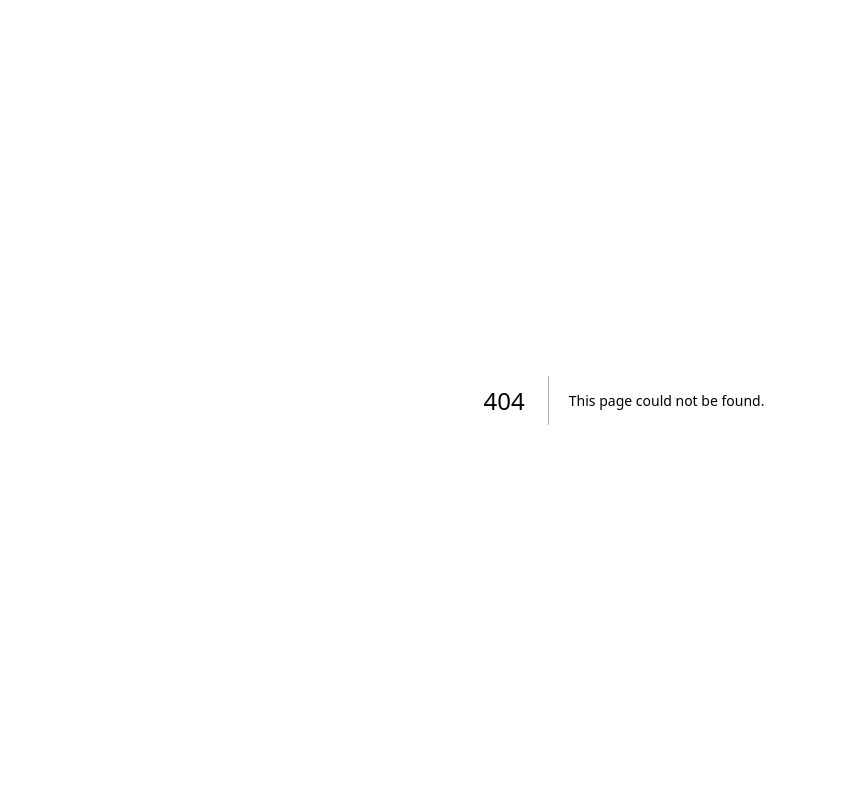
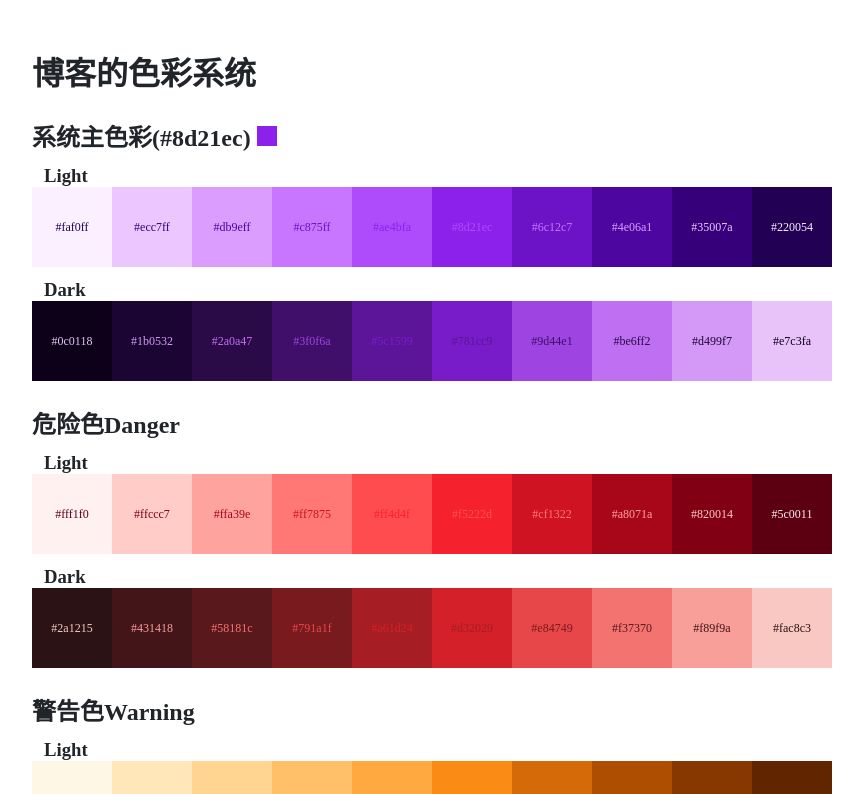
Before and after one commit to stack-wuh/x.wuh.site, a Next.js app in the folder packages/wuh.site.next/: page /design/system-color in a window 1280 px wide. Before the commit this address had no page. Shown: the top 794 px of the page, without its empty margins (16-879 px from the left). Built offline with nearby package versions, Linux system fonts and the light colour scheme.

Commit message:
feat(CM.Flex): 新增Button组件

```diff
--- /dev/null
+++ b/packages/wuh.site.next/app/design/system-color/page.tsx
@@ -0,0 +1,95 @@
+'use client'
+import * as React from 'react'
+import styled from 'styled-components'
+import { generate, red, redDark, orange, orangeDark, green, greenDark } from '@ant-design/colors'
+
+const H2 = styled.h2`
+  margin-top: 24px;
+`
+
+const H3 = styled.h3`
+  margin-top: 12px;
+  margin-left: 12px;
+`
+
+const ColorWrapper = styled.div`
+  display: flex;
+  flex-wrap: nowrap;
+  align-items: flex-end;
+
+  & > div {
+    width: 80px;
+    height: 80px;
+    display: flex;
+    align-items: center;
+    justify-content: center;
+    font-size: 12px;
+    font-weight: 500;
+    transition: all .35s ease;
+    transform-origin: revert;
+
+
+    &:hover {
+      height: 90px;
+      margin-top: -10px;
+      transition: all .35s ease;
+      cursor: pointer;
+      transform-origin: revert;
+    }
+  }
+`
+
+
+const renderColorPanel = (colors: string[]) => {
+  return <ColorWrapper>
+    {
+      colors.map((color, index) => {
+        return <div key={color} style={{ backgroundColor: color, color: colors[9 - index]}}>{color}</div>
+      })
+    }
+  </ColorWrapper>
+}
+
+const PageColors: React.FC = () => {
+  const defaultThemeColors = generate('#8d21ec', { theme: 'default', backgroundColor: '#eee' })
+  const darkThemeColors = generate('#8d21ec', { theme: 'dark', backgroundColor: '#000'})
+
+  const defaultTextColors = generate('#746a6a', { theme: 'default', })
+  const darkTextColors = generate('#e7b6b7', { theme: 'dark', })
+
+  return (<div style={{ height: '100%', padding: '48px 48px' }}>
+    <h1>博客的色彩系统</h1>
+
+    <H2>系统主色彩(#8d21ec) <div style={{ width: '20px', height: '20px', display:'inline-block', background: '#8d21ec' }}></div></H2>
+    <H3>Light</H3>
+    {renderColorPanel(defaultThemeColors)}
+    <H3>Dark</H3>
+    {renderColorPanel(darkThemeColors)}
+
+    <H2>危险色Danger</H2>
+    <H3>Light</H3>
+    {renderColorPanel(red)}
+    <H3>Dark</H3>
+    {renderColorPanel(redDark)}
+
+    <H2>警告色Warning</H2>
+    <H3>Light</H3>
+    {renderColorPanel(orange)}
+    <H3>Dark</H3>
+    {renderColorPanel(orangeDark)}
+
+    <H2>成功色Success</H2>
+    <H3>Light</H3>
+    {renderColorPanel(green)}
+    <H3>Dark</H3>
+    {renderColorPanel(greenDark)}
+
+    <H2>中性色彩</H2>
+    <H3>Light</H3>
+    {renderColorPanel(defaultTextColors)}
+    <H3>Dark</H3>
+    {renderColorPanel(darkTextColors)}
+  </div>)
+}
+
+export default PageColors
--- a/packages/wuh.site.next/package.json
+++ b/packages/wuh.site.next/package.json
@@ -19,6 +19,7 @@
     "@types/react-dom": "^19",
     "eslint": "^9",
     "eslint-config-next": "16.0.7",
-    "typescript": "^5"
+    "typescript": "^5",
+    "@ant-design/colors": "^7.2.0"
   }
 }
```
Also changed, not shown: 1 other file (tests, documents, lock files or other folders).
